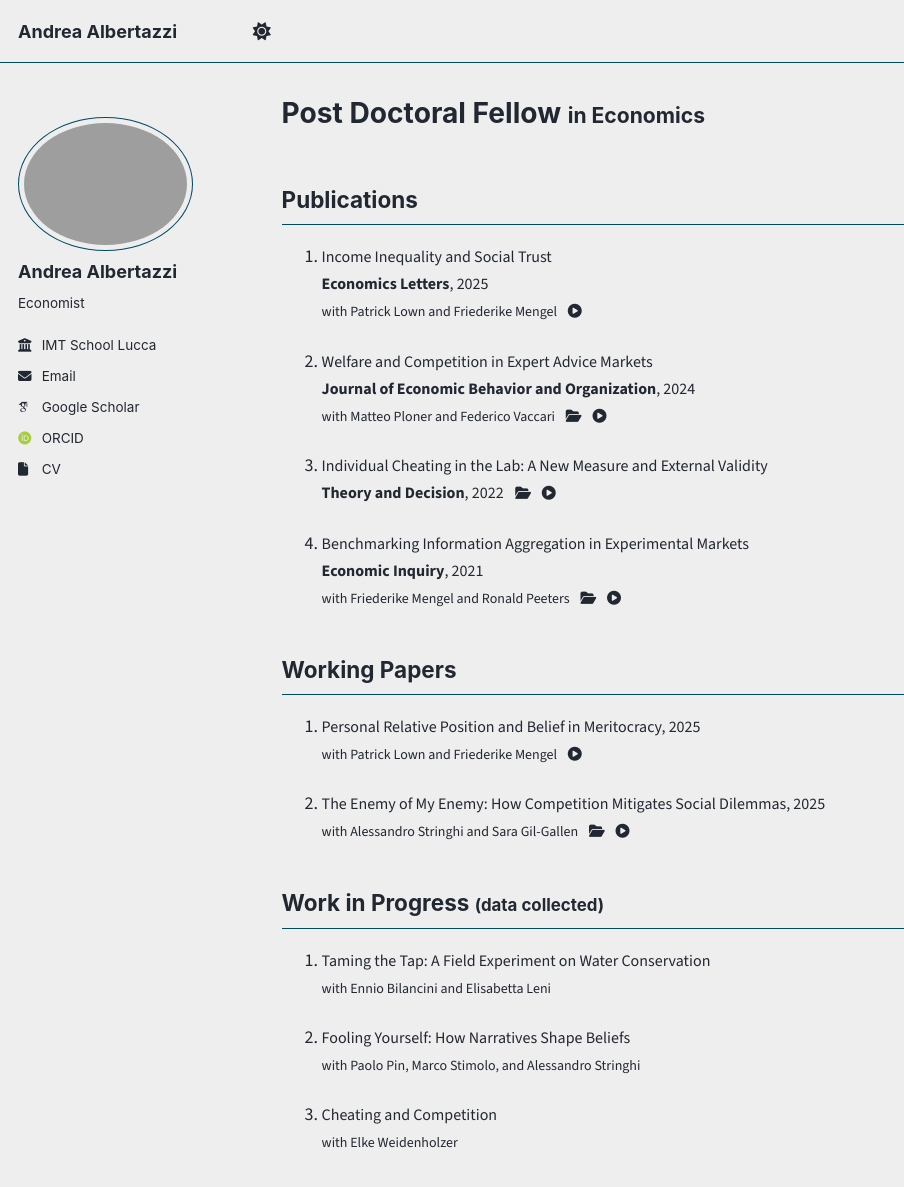
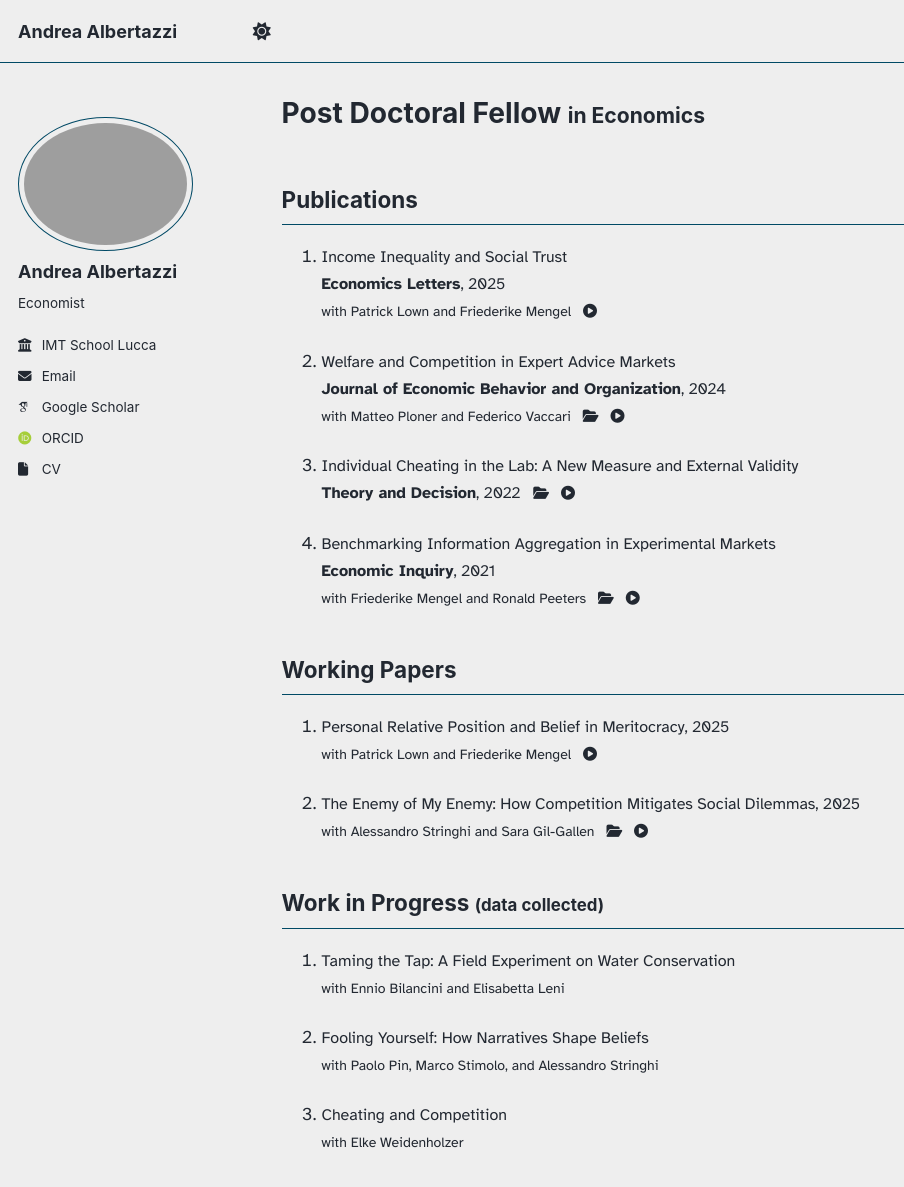
Before and after one commit to tazze87/tazze87.github.io, a Jekyll site: the page built from _pages/about.md, in a window 1280 px wide and 1400 px high. Shown: the top 1187 px of the window, without its empty margins (0-904 px from the left). Built offline with Jekyll 4.4.1, drawn with Linux system fonts in a browser that asks for light colours; some web fonts are replaced; a script that is not in the unit is left out.

Commit message:
Update custom.html

```diff
--- a/_includes/head/custom.html
+++ b/_includes/head/custom.html
@@ -86,10 +86,10 @@
 <!-- Font for everything -->
 <link rel="preconnect" href="https://fonts.googleapis.com">
 <link rel="preconnect" href="https://fonts.gstatic.com" crossorigin>
-<link href="https://fonts.googleapis.com/css2?family=Source+Sans+3:wght@400;600;700&display=swap" rel="stylesheet">
+<link href="https://fonts.googleapis.com/css2?family=Atkinson+Hyperlegible:wght@400;700&display=swap" rel="stylesheet">
 <style>
   html, body {
-    font-family: "Source Sans 3", system-ui, -apple-system, "Segoe UI", Roboto, Arial, sans-serif;
+    font-family: "Atkinson Hyperlegible", system-ui, -apple-system, "Segoe UI", Roboto, Arial, sans-serif;
   }
 </style>
 
@@ -100,4 +100,5 @@
 
 
 
+
 <!-- end custom head snippets -->
```
